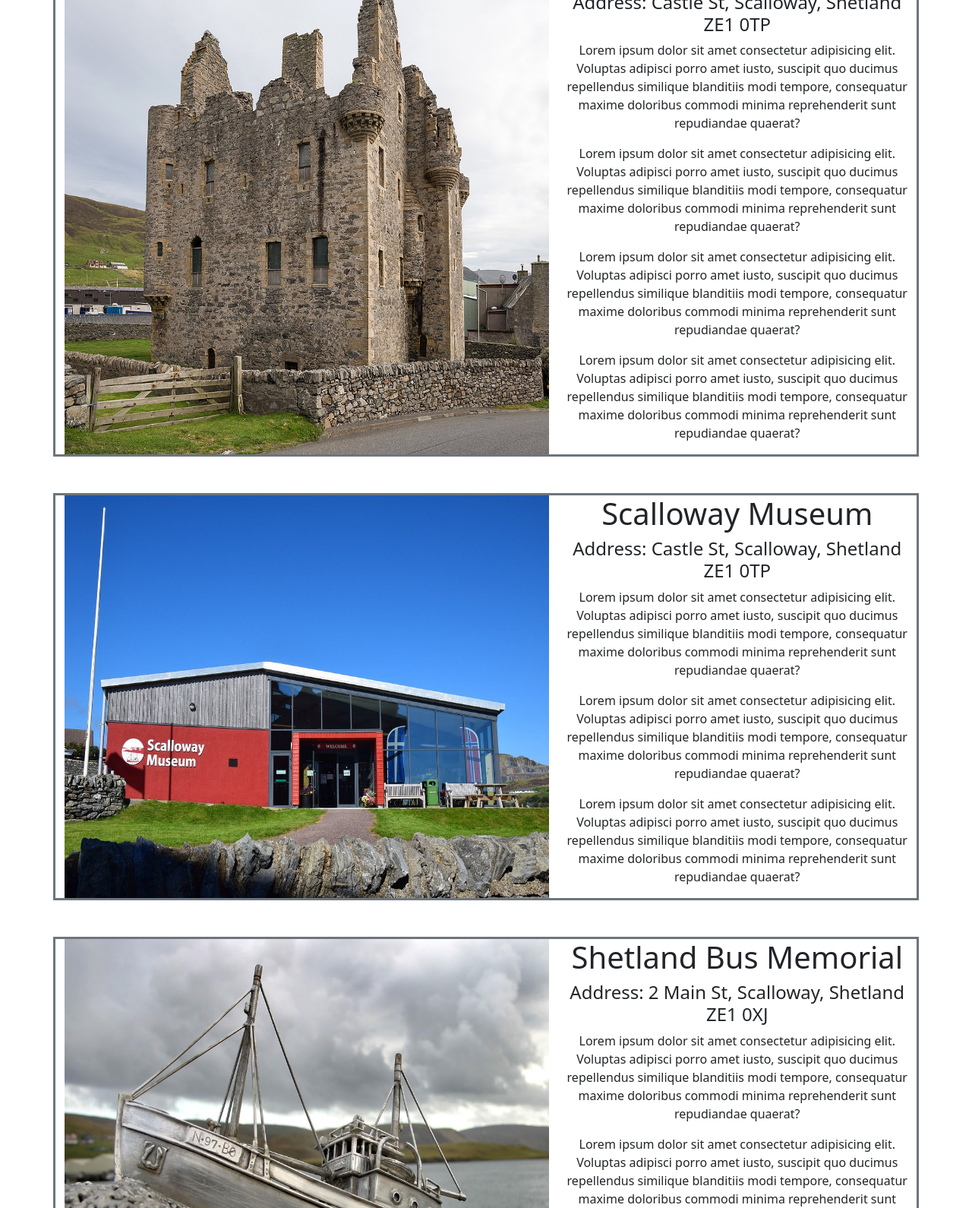
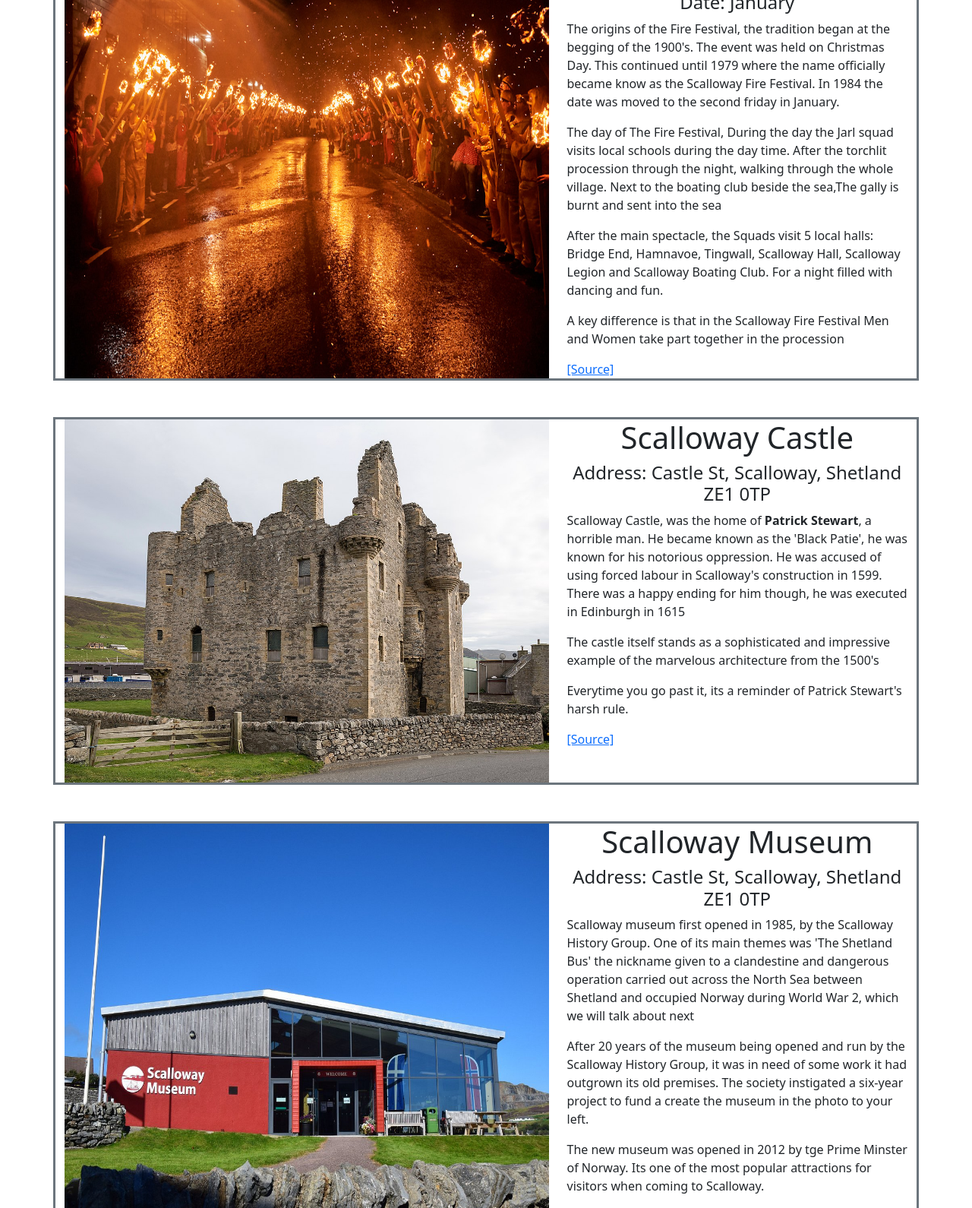
Before and after one commit to mightymander/CS1534_Assessment_1, a plain HTML site: page visit.html in a window 1280 px wide. Shown: the part 357-1947 px from the top of the page at 76% size. Drawn offline with nearby package versions, Linux system fonts and the light colour scheme.

Commit message:
added some much text for visit.html

```diff
--- a/CSS/styles.css
+++ b/CSS/styles.css
@@ -100,6 +100,8 @@
 
 #main_text_div_home {
     background-color: rgb(193, 210, 243);
+    border-radius: 20px;
+
 }
 /* End of Home Styles */
 
@@ -154,4 +156,8 @@
     width: 100%;
 }
 
+.all_visit_divs h1, h2, h3, h4, h5, h6{
+    text-align: center;
+}
+
 /* End of Visit Styles */
--- a/visit.html
+++ b/visit.html
@@ -5,6 +5,7 @@
     <meta charset="utf-8">
     <meta http-equiv="X-UA-Compatible" content="IE=edge">
     <meta name="viewport" content="width=device-width, initial-scale=1">
+
 
     <title>Visit - Page</title>
 
@@ -65,8 +66,36 @@
     </div>
 
     <!-- This starts the  column ration of 7:5-->
-    <div class="container text-center">
+    <div class="all_visit_divs container">
+        <div class="row mb-5 mt-1 border border-secondary border-3">
 
+            <!-- added col-lg-7 instead of col-7 so on moblie it goes on top-->
+            <div class="col-lg-7 ">
+                <img src="/IMGS/scalloway_fire_festivale_road.jpg" class="img-fluid visit_main_images">
+            </div>
+
+            <!-- added col-lg-5 instead of col-5 so on moblie it goes on top-->
+            <div class="col-lg-5" style="max-height: 20%;">
+                <h1>Scalloway Fire Festival</h1>
+                <h4>Date: January</h2>
+                    <p>The origins of the Fire Festival, the tradition began at the begging of the 1900's. The event was
+                        held on Christmas Day. This continued until 1979 where the name officially became know as the
+                        Scalloway Fire Festival. In 1984 the date was moved to the second friday in January.</p>
+                    <p>The day of The Fire Festival, During the day the Jarl squad visits local schools during the day
+                        time. After the torchlit procession through the night, walking through the whole village. Next
+                        to the boating club beside the sea,The gally is burnt and sent into the sea</p>
+                    <p>After the main spectacle, the Squads visit 5 local halls: Bridge End, Hamnavoe, Tingwall,
+                        Scalloway Hall, Scalloway Legion and Scalloway Boating Club. For a night filled with dancing and
+                        fun.</p>
+                    <p>A key difference is that in the Scalloway Fire Festival Men and Women take part together in the
+                        procession</p>
+                    <a href="https://www.shetland.org/visit/events/scalloway-fire-festival">[Source]</a>
+
+            </div>
+
+
+
+        </div>
         <div class="row mb-5 mt-1 border border-secondary border-3">
 
             <!-- added col-lg-7 instead of col-7 so on moblie it goes on top-->
@@ -78,18 +107,18 @@
             <div class="col-lg-5" style="max-height: 20%;">
                 <h1>Scalloway Castle</h1>
                 <h4>Address: Castle St, Scalloway, Shetland ZE1 0TP</h2>
-                    <p>Lorem ipsum dolor sit amet consectetur adipisicing elit. Voluptas adipisci porro amet iusto,
-                        suscipit quo ducimus repellendus similique blanditiis modi tempore, consequatur maxime doloribus
-                        commodi minima reprehenderit sunt repudiandae quaerat?</p>
-                    <p>Lorem ipsum dolor sit amet consectetur adipisicing elit. Voluptas adipisci porro amet iusto,
-                        suscipit quo ducimus repellendus similique blanditiis modi tempore, consequatur maxime doloribus
-                        commodi minima reprehenderit sunt repudiandae quaerat?</p>
-                    <p>Lorem ipsum dolor sit amet consectetur adipisicing elit. Voluptas adipisci porro amet iusto,
-                        suscipit quo ducimus repellendus similique blanditiis modi tempore, consequatur maxime doloribus
-                        commodi minima reprehenderit sunt repudiandae quaerat?</p>
-                    <p>Lorem ipsum dolor sit amet consectetur adipisicing elit. Voluptas adipisci porro amet iusto,
-                        suscipit quo ducimus repellendus similique blanditiis modi tempore, consequatur maxime doloribus
-                        commodi minima reprehenderit sunt repudiandae quaerat?</p>
+                    <p>Scalloway Castle, was the home of <b>Patrick Stewart</b>, a horrible man. He became known as the
+                        'Black
+                        Patie', he was known for his notorious oppression. He was accused of using forced labour in
+                        Scalloway's construction in 1599. There was a happy ending for him though, he was executed in
+                        Edinburgh in 1615</p>
+
+                    <p>The castle itself stands as a sophisticated and impressive example of the marvelous architecture
+                        from
+                        the 1500's</p>
+
+                    <p>Everytime you go past it, its a reminder of Patrick Stewart's harsh rule. </p>
+                    <a href="https://www.historicenvironment.scot/visit-a-place/places/scalloway-castle/">[Source]</a>
             </div>
 
 
@@ -106,16 +135,18 @@
             <div class="col-lg-5" style="max-height: 20%;">
                 <h1>Scalloway Museum</h1>
                 <h4>Address: Castle St, Scalloway, Shetland ZE1 0TP</h2>
-                    <p>Lorem ipsum dolor sit amet consectetur adipisicing elit. Voluptas adipisci porro amet iusto,
-                        suscipit quo ducimus repellendus similique blanditiis modi tempore, consequatur maxime doloribus
-                        commodi minima reprehenderit sunt repudiandae quaerat?</p>
-                    <p>Lorem ipsum dolor sit amet consectetur adipisicing elit. Voluptas adipisci porro amet iusto,
-                        suscipit quo ducimus repellendus similique blanditiis modi tempore, consequatur maxime doloribus
-                        commodi minima reprehenderit sunt repudiandae quaerat?</p>
-                    <p>Lorem ipsum dolor sit amet consectetur adipisicing elit. Voluptas adipisci porro amet iusto,
-                        suscipit quo ducimus repellendus similique blanditiis modi tempore, consequatur maxime doloribus
-                        commodi minima reprehenderit sunt repudiandae quaerat?</p>
 
+                    <p>Scalloway museum first opened in 1985, by the Scalloway History Group. One of its main themes was
+                        'The Shetland Bus' the nickname given to a clandestine and dangerous operation carried out
+                        across the North Sea between Shetland and
+                        occupied Norway during World War 2, which we will talk about next</p>
+
+                    <p>After 20 years of the museum being opened and run by the Scalloway History Group, it was in need
+                        of some work it had outgrown its old premises. The society instigated a six-year project to fund
+                        a create the museum in the photo to your left.</p>
+                    <p>The new museum was opened in 2012 by tge Prime Minster of Norway. Its one of the most popular
+                        attractions for visitors when coming to Scalloway.</p>
+                    <a href="https://www.scallowaymuseum.org/">[Source]</a>
             </div>
 
 
@@ -133,15 +164,13 @@
             <div class="col-lg-5" style="max-height: 20%;">
                 <h1>Shetland Bus Memorial</h1>
                 <h4>Address: 2 Main St, Scalloway, Shetland ZE1 0XJ</h2>
-                    <p>Lorem ipsum dolor sit amet consectetur adipisicing elit. Voluptas adipisci porro amet iusto,
-                        suscipit quo ducimus repellendus similique blanditiis modi tempore, consequatur maxime doloribus
-                        commodi minima reprehenderit sunt repudiandae quaerat?</p>
-                    <p>Lorem ipsum dolor sit amet consectetur adipisicing elit. Voluptas adipisci porro amet iusto,
-                        suscipit quo ducimus repellendus similique blanditiis modi tempore, consequatur maxime doloribus
-                        commodi minima reprehenderit sunt repudiandae quaerat?</p>
-                    <p>Lorem ipsum dolor sit amet consectetur adipisicing elit. Voluptas adipisci porro amet iusto,
-                        suscipit quo ducimus repellendus similique blanditiis modi tempore, consequatur maxime doloribus
-                        commodi minima reprehenderit sunt repudiandae quaerat?</p>
+
+                    <p>They story of the Shetland bus is a long and complicated one, it is about the experiences of
+                        those involved with the WW2 operation, which is still remembered in Shetland and Norway to this
+                        day</p>
+                    <p>Here is a video link for you to watch: <a href="https://youtu.be/G9IGFKKDcKQ">[Video Link]</a>
+                    </p>
+                    <a href="https://www.scallowaymuseum.org/the-shetland-bus.html">[Source]</a>
 
             </div>
         </div>
@@ -157,16 +186,15 @@
             <div class="col-lg-5" style="max-height: 20%;">
                 <h1>Shetland Weight Training Club</h1>
                 <h4>Address: Ladysmith Rd, Scalloway, Shetland ZE1 0XD</h2>
-                    <p>Lorem ipsum dolor sit amet consectetur adipisicing elit. Voluptas adipisci porro amet iusto,
-                        suscipit quo ducimus repellendus similique blanditiis modi tempore, consequatur maxime doloribus
-                        commodi minima reprehenderit sunt repudiandae quaerat?</p>
-                    <p>Lorem ipsum dolor sit amet consectetur adipisicing elit. Voluptas adipisci porro amet iusto,
-                        suscipit quo ducimus repellendus similique blanditiis modi tempore, consequatur maxime doloribus
-                        commodi minima reprehenderit sunt repudiandae quaerat?</p>
-                    <p>Lorem ipsum dolor sit amet consectetur adipisicing elit. Voluptas adipisci porro amet iusto,
-                        suscipit quo ducimus repellendus similique blanditiis modi tempore, consequatur maxime doloribus
-                        commodi minima reprehenderit sunt repudiandae quaerat?</p>
 
+                    <p>Shetland Weight Training Club (SWTC) is run by its members for its members! It is is a small team
+                        of gym addicts trying
+                        to create the best training space for other gym addicts.</p>
+                    <p>Its open 24 hours a day, 7 days a week, 365 days a year</p>
+                    <p>Every year they host a powerlifting competition and a strongman competition. Anyone from the
+                        public is welcome to go and watch the feats of strengths accomplished.</p>
+                    <a
+                        href="https://www.shetlandweighttraining.club/join-us#:~:text=Shetland%20Weight%20Training%20Club%20(SWTC,space%20for%20other%20gym%20addicts.">[Source]</a>
             </div>
         </div>
 
@@ -181,16 +209,13 @@
             <div class="col-lg-5" style="max-height: 20%;">
                 <h1>Scalloway Pool</h1>
                 <h4>Address: New Rd, Scalloway, Shetland ZE1 0TN</h2>
-                    <p>Lorem ipsum dolor sit amet consectetur adipisicing elit. Voluptas adipisci porro amet iusto,
-                        suscipit quo ducimus repellendus similique blanditiis modi tempore, consequatur maxime doloribus
-                        commodi minima reprehenderit sunt repudiandae quaerat?</p>
-                    <p>Lorem ipsum dolor sit amet consectetur adipisicing elit. Voluptas adipisci porro amet iusto,
-                        suscipit quo ducimus repellendus similique blanditiis modi tempore, consequatur maxime doloribus
-                        commodi minima reprehenderit sunt repudiandae quaerat?</p>
-                    <p>Lorem ipsum dolor sit amet consectetur adipisicing elit. Voluptas adipisci porro amet iusto,
-                        suscipit quo ducimus repellendus similique blanditiis modi tempore, consequatur maxime doloribus
-                        commodi minima reprehenderit sunt repudiandae quaerat?</p>
+                    <p>Scalloway pool was opened April 4th 1993, and is right next to Scalloway Primary School. The
+                        leisure facilities are offered to all.</p>
+                    <p>The pool consists of a four lane, 16.7m main pool, a jacuzzi, a kids pool and a steam room</p>
 
+
+
+                    <a href="https://www.srt.org.uk/centres/scalloway">[Source]</a>
             </div>
         </div>
 
```
Also changed, not shown: home.html (+3 -1 lines), IMGS/scalloway_fire_festivale_road.jpg (added).
